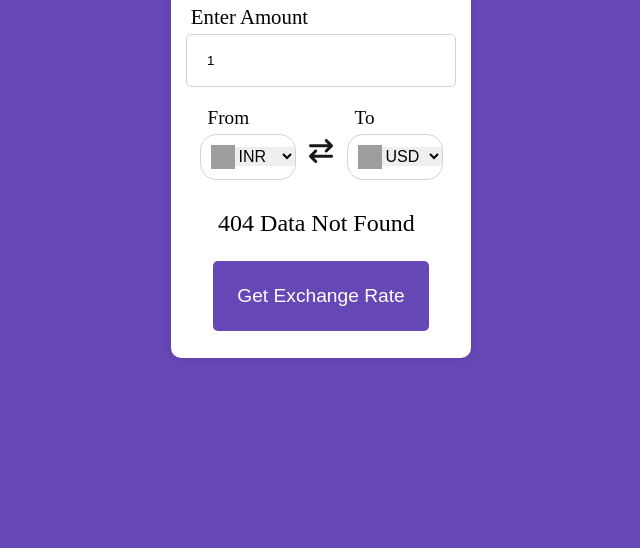
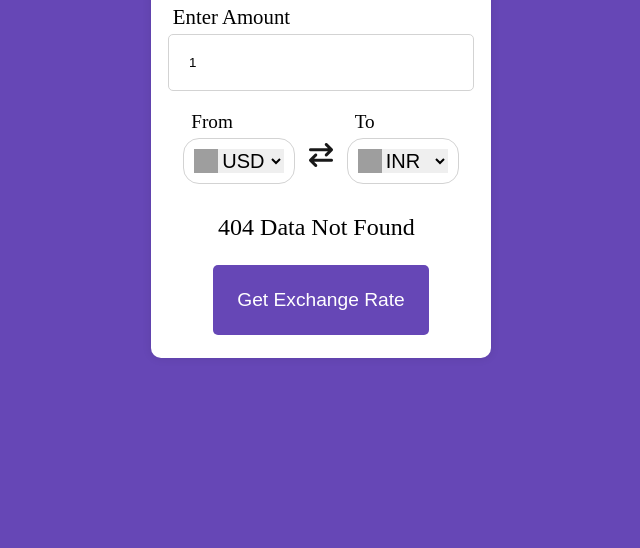
Before and after one commit to AadilGugarman/currency-convertor, a plain HTML site: page index.html in a window 1280 px wide. Shown: the part 252-800 px from the top of the page, without its empty margins (319-959 px from the left). Drawn offline with Linux system fonts and the light colour scheme; no server answers; grey boxes are pictures that could not be loaded.

Commit message:
completed

```diff
--- a/app.js
+++ b/app.js
@@ -16,10 +16,10 @@ for (let select of selectCurrency) {
     newOption.innerText = currCode;
     newOption.value = currCode;
 
-    if (select.name == "from" && currCode == "INR") {
+    if (select.name == "from" && currCode == "USD") {
       newOption.selected = "selected";
     }
-    if (select.name == "to" && currCode == "USD") {
+    if (select.name == "to" && currCode == "INR") {
       newOption.selected = "selected";
     }
     select.append(newOption);
@@ -46,12 +46,11 @@ const getExchangeRate = async () => {
   let input = document.querySelector(".form input");
   let amount = input.value;
   if (amount < 1 || amount == "") {
-    console.log(amount);
     amount = 1;
     input.value = "1";
   }
   try {
-    let URL = `${mainURL}${fromCurr.value}_${toCurr.value}.json`;
+    let URL = `${mainURL}${toCurr.value}_${fromCurr.value}.json`;
     let response = await fetch(URL);
     let data = await response.json();
     let currRate = data.rate;
--- a/index.html
+++ b/index.html
@@ -21,7 +21,7 @@
             <p>From</p>
             <div class="select-currency">
               <img src="https://flagsapi.com/IN/flat/64.png" />
-              <select name="from" id="from" size="1"></select>
+              <select name="from" id="from"></select>
             </div>
           </div>
 
--- a/style.css
+++ b/style.css
@@ -9,13 +9,14 @@ body {
   justify-content: center;
   align-items: center;
   height: 100vh;
+  overflow: hidden;
 }
 .container {
   display: flex;
   flex-direction: column;
   align-items: center;
-  height: 420px;
-  width: 300px;
+  min-height: 420px;
+  width: 340px;
   background-color: #fff;
   border-radius: 10px;
   box-shadow: 0 0 10px 0 rgba(0, 0, 0, 0.1);
@@ -81,7 +82,7 @@ h2 {
   border-radius: 1rem;
   align-items: center;
   padding: 10px;
-  width: 6rem;
+  width: 7rem;
   cursor: pointer;
 }
 .select-currency:hover {
@@ -94,8 +95,10 @@ h2 {
 .select-currency select {
   outline: none;
   border: none;
-  font-size: 1rem;
+  font-size: 1.25rem;
   cursor: pointer;
+  height: auto;
+  width: 100%;
   overflow: auto;
 }
 .message {
```
